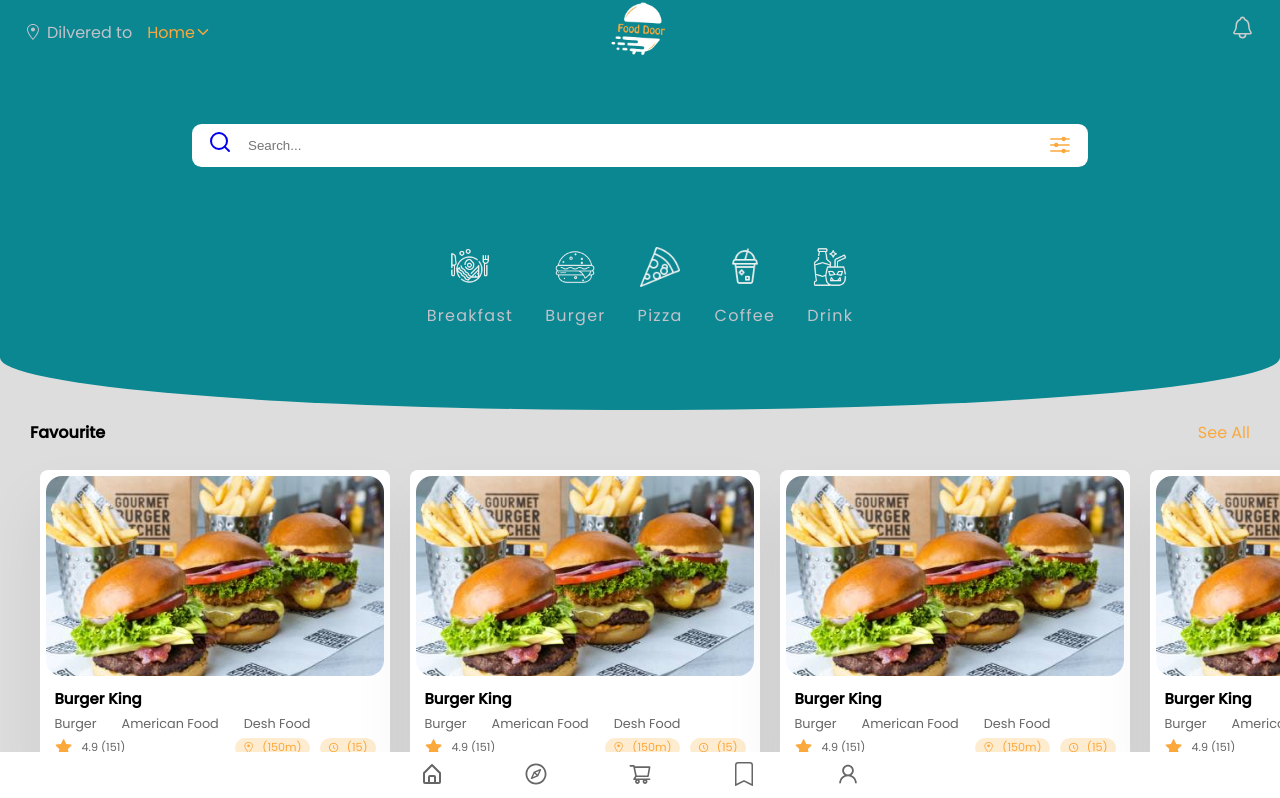
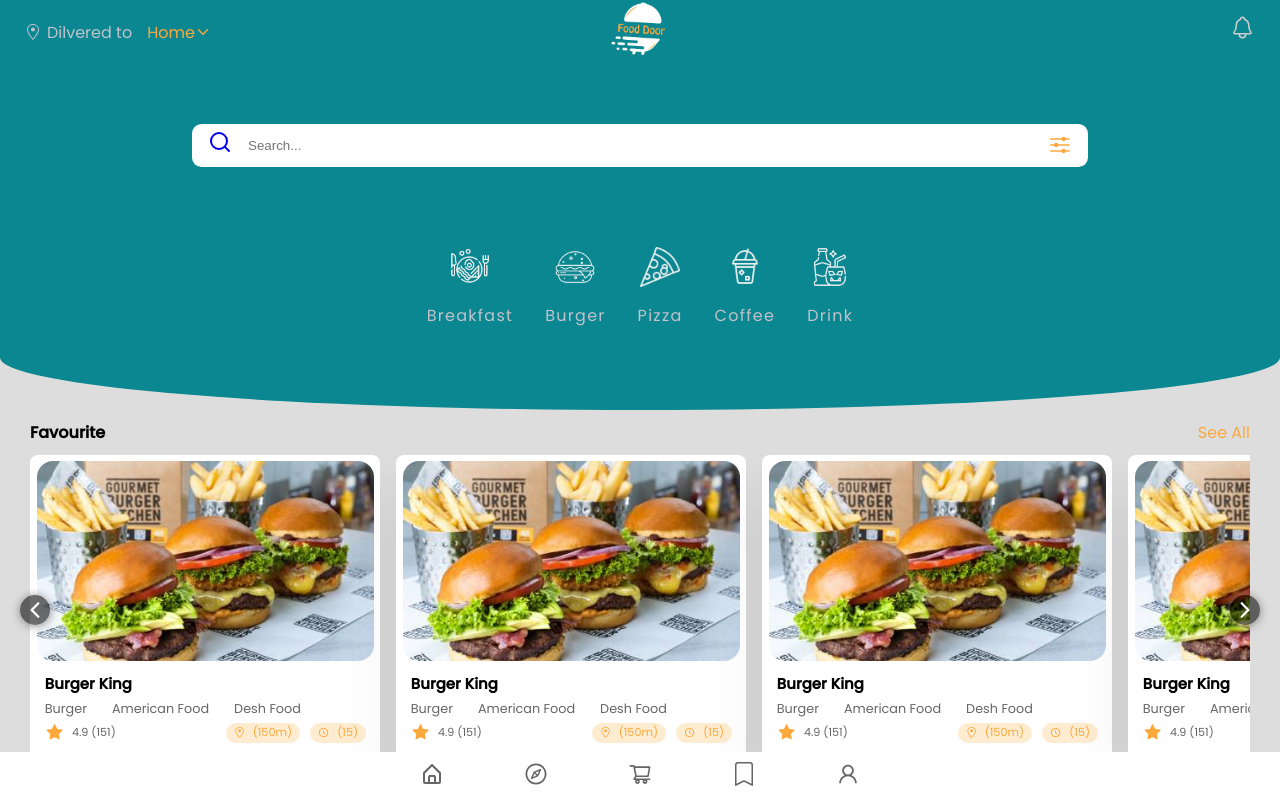
Before and after one commit to Sawar-Nabi/Food-App, a React (Create React App) app: page / in a window 1280 px wide. Shown: the top 798 px of the page. Built offline with nearby package versions, Linux system fonts and the light colour scheme.

Commit message:
slder added

```diff
--- a/src/components/Favourite.js
+++ b/src/components/Favourite.js
@@ -3,9 +3,21 @@
 import styled from "styled-components";
 import FavouriteCard from "./FavouriteCard";
 import { Constant } from "../constants";
+import { IoIosArrowBack } from "react-icons/io";
+import { IoIosArrowForward } from "react-icons/io";
 const { Fonts, Colors } = Constant;
 
 const Favourite = () => {
+  const left_arrow = (e) => {
+    let left = e.target.nextSibling;
+    // console.log(left);
+    left.scrollBy(600, 0);
+  };
+  const right_arrow = (e) => {
+    let right = e.target.previousSibling;
+    console.log(right);
+    right.scrollBy(-600, 0);
+  };
   return (
     <Section>
       <div className="favourite_header">
@@ -15,10 +27,22 @@
         </Link>
       </div>
       <div className="home_card_slider">
+        <span className="left_arrow" onClick={left_arrow} name="hello">
+          <IoIosArrowBack />
+        </span>
+        <div className="inner_slider">
           <FavouriteCard />
           <FavouriteCard />
           <FavouriteCard />
           <FavouriteCard />
+          <FavouriteCard />
+          <FavouriteCard />
+          <FavouriteCard />
+          <FavouriteCard />
+        </div>
+        <span className="right_arrow" onClick={right_arrow}>
+          <IoIosArrowForward />
+        </span>
       </div>
     </Section>
   );
@@ -40,15 +64,52 @@
   }
 
   .home_card_slider {
+    /* padding: 0 0rem; */
+    display: flex;
+    align-items: center;
+    .inner_slider {
+      display: flex;
+      width: 100%;
+      overflow: auto;
+      gap: 1rem;
+      transition: all 5s linear !important;
+
       &::-webkit-scrollbar {
-      width: 15px;
+        width: 0px;
         height: 0px;
         background-color: ${Colors.secondaryColor};
       }
-    padding: 15px 40px;
-    display: flex;
-    overflow: auto;
-    gap: 20px;
+    }
+    .left_arrow {
+      font-size: 1.5rem;
+      padding: 0.2rem;
+      cursor: pointer;
+      transform: translate(20px);
+      background-color: #00000093;
+      border-radius: 50%;
+      display: grid;
+      place-items: center;
+      color: #fff;
+      box-shadow: 0 1px 10px grey;
+      svg {
+        pointer-events: none;
+      }
+    }
+    .right_arrow {
+      font-size: 1.5rem;
+      padding: 0.2rem;
+      cursor: pointer;
+      transform: translate(-20px);
+      background-color: #00000093;
+      border-radius: 50%;
+      display: grid;
+      place-items: center;
+      color: #fff;
+      box-shadow: 0 1px 10px grey;
+      svg {
+        pointer-events: none;
+      }
+    }
   }
 
   @media only screen and (max-width: 768px) {
@@ -57,8 +118,14 @@
     }
 
     .home_card_slider {
-      padding: 15px 1rem;
+      padding: 15px 0rem;
       gap: 0.3rem;
+      .inner_slider {
+        .left_arrow {
+          padding: 0;
+          display: none;
+        }
+      }
     }
   }
 `;
--- a/src/components/SliderDemo.js
+++ b/src/components/SliderDemo.js
@@ -2,7 +2,7 @@
 import Slider from "react-slick";
 import "slick-carousel/slick/slick.css";
 import "slick-carousel/slick/slick-theme.css";
-import '../styles/style.css';
+import "../styles/style.css";
 import image1 from "../media/1.JPG";
 import image2 from "../media/2.JPG";
 import image3 from "../media/3.JPG";
@@ -11,9 +11,9 @@
 
 const SliderDemo = () => {
   return (
-    <div style={{margin: '40px',}}>
+    <div style={{ margin: "40px" }}>
       <h1>Hello</h1>
-      <Slider >
+      <Slider dots>
         <div>
           <img src={image1} alt="" style={{ width: "100%", height: "400px" }} />
         </div>
--- a/src/styles/font.css
+++ b/src/styles/font.css
@@ -1 +1,4 @@
 @import url('https://fonts.googleapis.com/css2?family=Poppins:wght@300;400;500&display=swap');
+/* body {
+    background-color: #00000093
+} */
```
Lines whose indentation alone changed are shown as unchanged.
